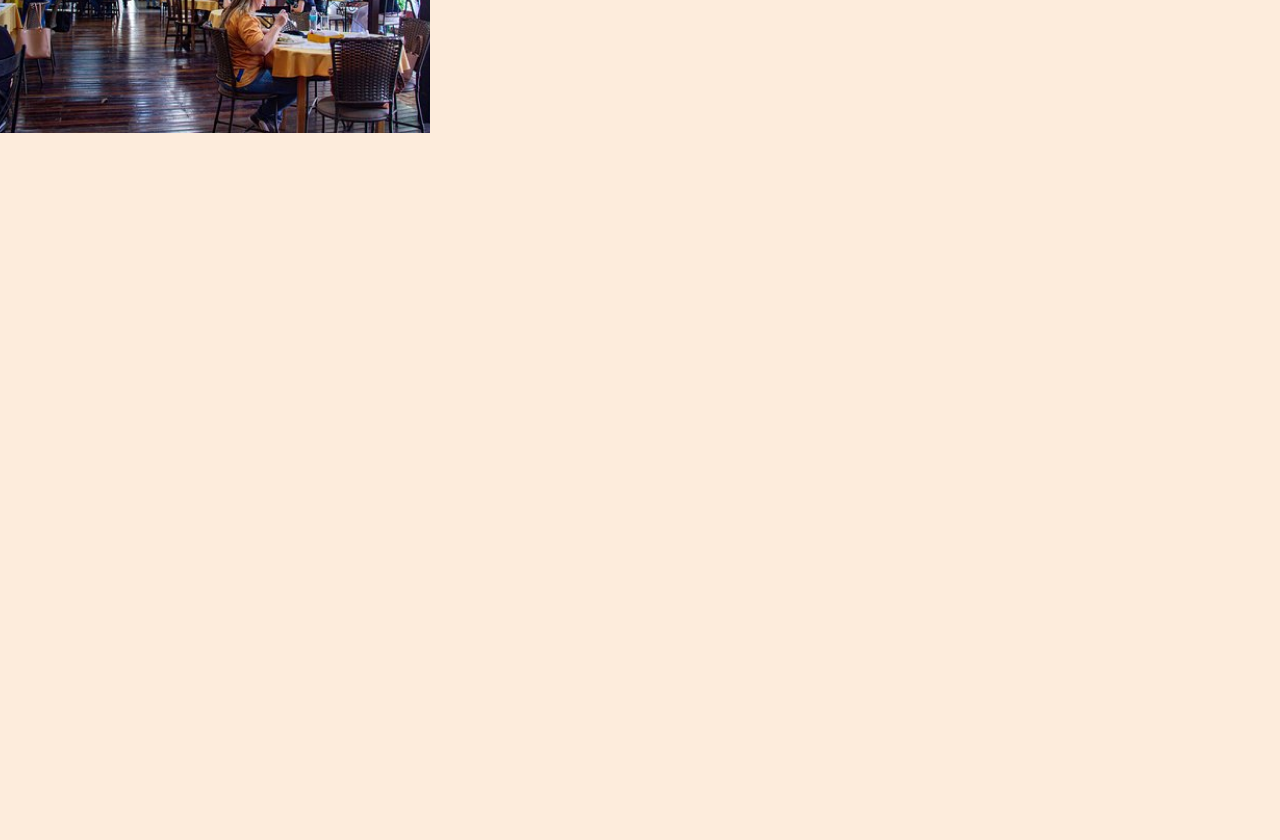
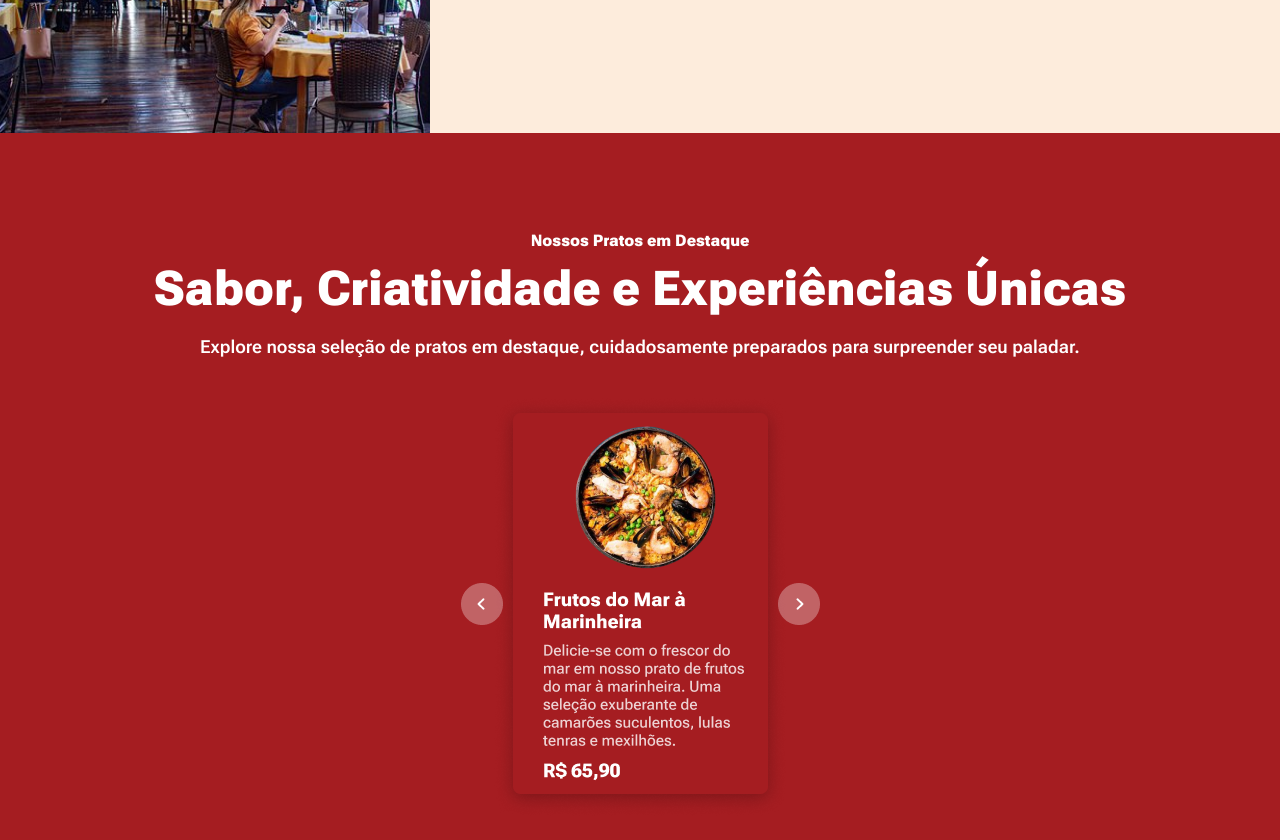
Before and after one commit to DevWeDesc/Vadao, a Next.js app: page / in a window 1280 px wide. Shown: the part 1460-2300 px from the top of the page. Before the commit the page ends 1689 px from the top, so only its background shows below. Built offline with nearby package versions, Linux system fonts and the light colour scheme.

Commit message:
Criando Sessão de Pratos em destaque

```diff
--- a/src/app/page.tsx
+++ b/src/app/page.tsx
@@ -1,5 +1,6 @@
 import { About } from "@/components/About";
 import { Banner } from "@/components/Banner";
+import { FeaturedDishes } from "@/components/FeaturedDishes";
 import { Header } from "@/components/Header";
 import Image from "next/image";
 
@@ -14,6 +15,9 @@ export default function Home() {
         <section>
           <About />
         </section>
+        <section>
+          <FeaturedDishes />
+        </section>
       </main>
     </>
   );
--- a/src/components/About.tsx
+++ b/src/components/About.tsx
@@ -4,7 +4,7 @@ import ImageSwiper from "../../public/ImageSwiper.png";
 
 export const About = () => {
   return (
-    <div className="py-24">
+    <div className="pt-24">
       <div className="flex flex-col gap-5  px-5">
         <h2 className="text-[46px] leading-tight font-extraBlack">
           <span className=" border-b-4 border-redDefault opacity-100">
--- /dev/null
+++ b/src/components/FeaturedDishes.tsx
@@ -0,0 +1,25 @@
+import Image from "next/image";
+import React from "react";
+import ExampleSwiper from "../../public/ExampleSwiper.png";
+
+export const FeaturedDishes = () => {
+  return (
+    <div className="bg-redDefault text-white py-24 px-5">
+      <div>
+        <div className="flex flex-col gap-3">
+          <p className="font-black text-center">Nossos Pratos em Destaque</p>
+          <h2 className="font-black text-5xl text-center">
+            Sabor, Criatividade e Experiências Únicas
+          </h2>
+        </div>
+        <p className="text-lg font-semibold text-center mt-5">
+          Explore nossa seleção de pratos em destaque, cuidadosamente preparados
+          para surpreender seu paladar.
+        </p>
+      </div>
+      <div className="flex items-center justify-center mt-9">
+        <Image alt="" src={ExampleSwiper} />
+      </div>
+    </div>
+  );
+};
```
Also changed, not shown: public/ExampleSwiper.png (added).
